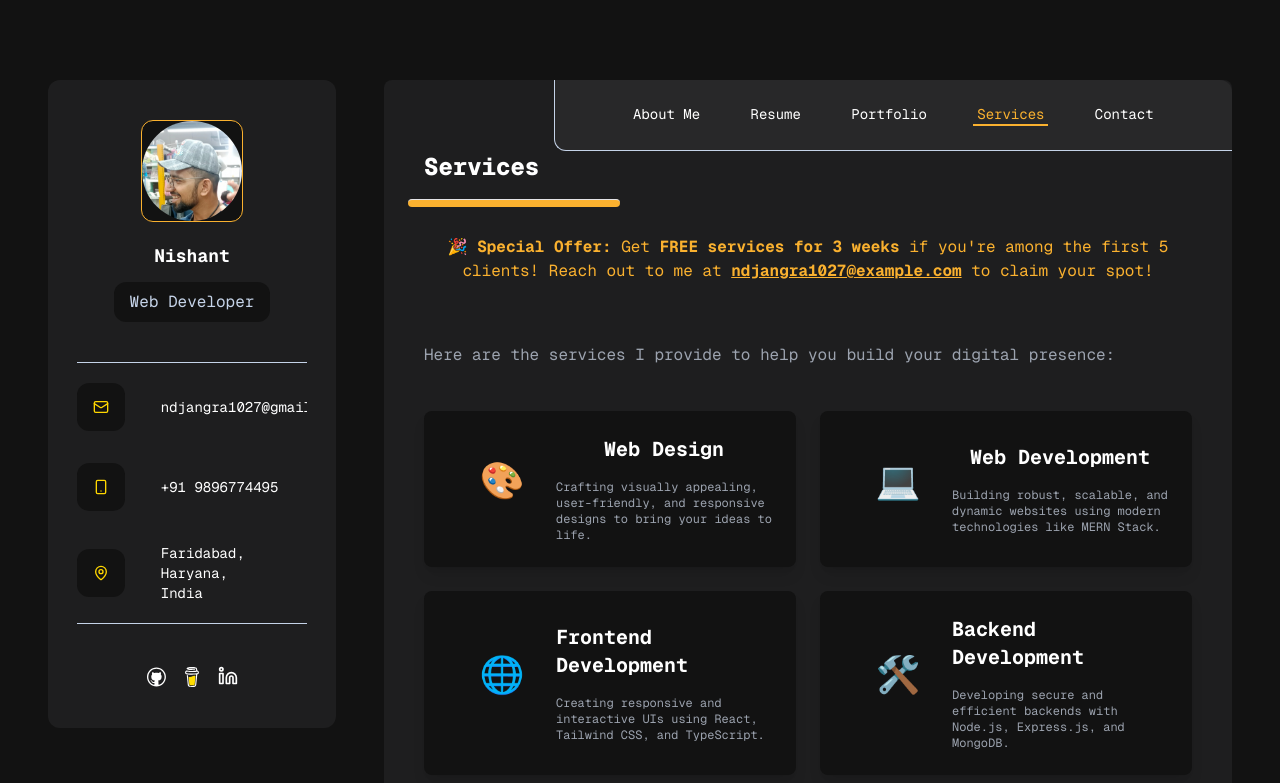
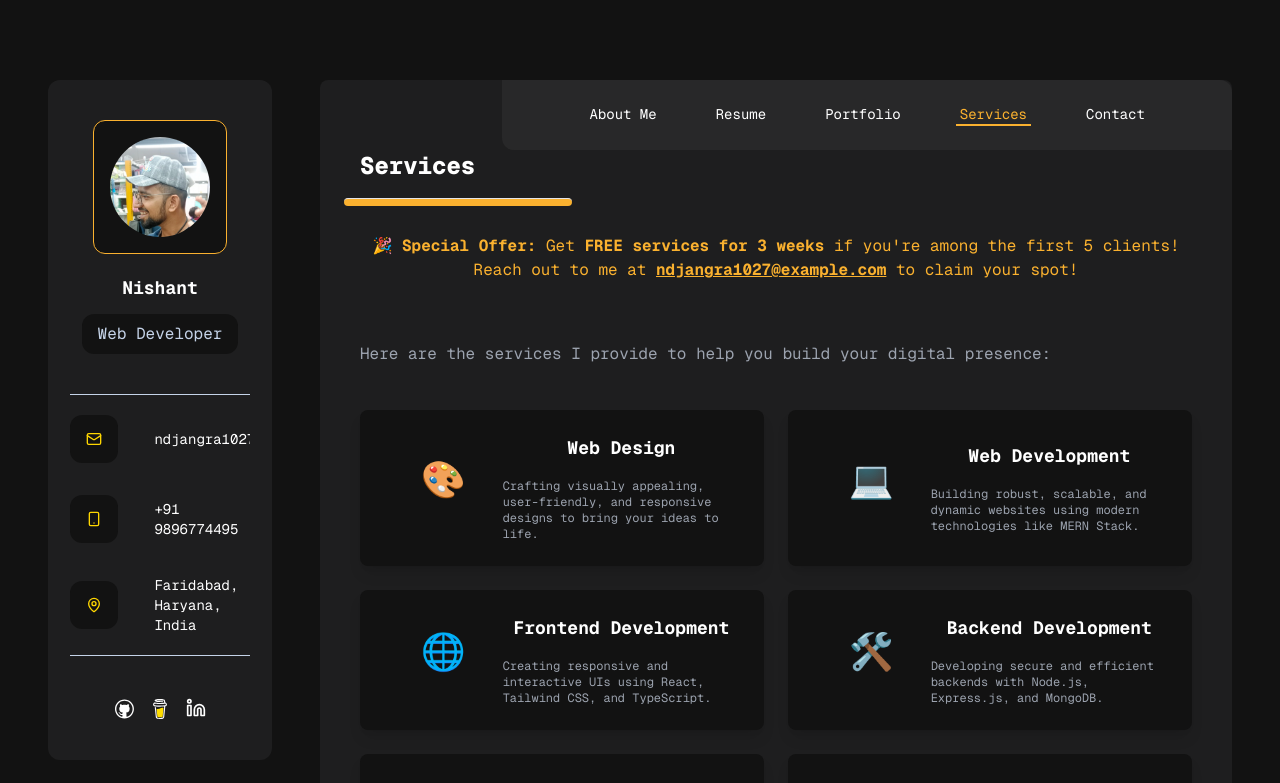
Before and after one commit to nishujangra/Portfolio, a React (Vite) app: page /services in a window 1280 px wide. Shown: the top 783 px of the page. Built offline with nearby package versions, Linux system fonts and the light colour scheme.

Commit message:
desktop design

```diff
--- a/src/components/Navbar.tsx
+++ b/src/components/Navbar.tsx
@@ -4,7 +4,7 @@ const NavBar = () => {
     const { pathname } = useLocation();
 
     return (
-        <div className="bg-nav-bg w-4/5 relative left-[20%] border-light border-b-[1px] border-l-[1px] p-6 rounded-bl-xl rounded-tr-xl">
+        <div className="bg-nav-bg w-4/5 relative left-[20%] p-6 rounded-bl-xl rounded-tr-xl">
             <ul className="flex flex-row px-2 justify-evenly font-semibold text-sm">
                 <li className={`${pathname === '/' && 'text-gold border-b-2 border-b-gold'} px-1`}>
                     <Link to="/">About Me</Link>
--- a/src/components/SideBar.tsx
+++ b/src/components/SideBar.tsx
@@ -5,7 +5,7 @@ const SideBar = () => {
   return (
     <div className="flex flex-col justify-center items-center gap-10 py-10 rounded-xl">
       <div className="flex flex-col justify-center items-center gap-5">
-        <div className="bg-background border-[1px] border-gold rounded-xl flex flex-col justify-center items-center">
+        <div className="bg-background p-4 border-[1px] border-gold rounded-xl flex flex-col justify-center items-center">
           <img
             src="/nishujangra27.jpg"
             alt="Nishant"
--- a/src/layout/MainLayout.tsx
+++ b/src/layout/MainLayout.tsx
@@ -3,11 +3,11 @@ import { Outlet } from "react-router-dom"
 
 const MainLayout = () => {
   return (
-    <div className="bg-background text-white min-h-[100vh] grid grid-cols-10 py-20">
+    <div className="bg-background text-white min-h-[100vh] grid grid-cols-12 py-20">
       <div className="bg-foreground rounded-xl h-max mx-12 col-span-3">
         <SideBar />
       </div>
-      <div className="mr-12 col-span-7">
+      <div className="mr-12 col-span-9">
         <Outlet />
       </div>
     </div>
--- a/src/pages/Services/Services.tsx
+++ b/src/pages/Services/Services.tsx
@@ -31,7 +31,7 @@ const Services = () => {
                                 {service.icon}
                             </div>
                             <div className="col-span-2 flex flex-col gap-4 justify-center items-center">
-                                <h3 className="text-xl font-bold">
+                                <h3 className="text-lg font-bold">
                                     {service.title}
                                 </h3>
                                 <p className="text-gray-400 text-xs">{service.description}</p>
```
